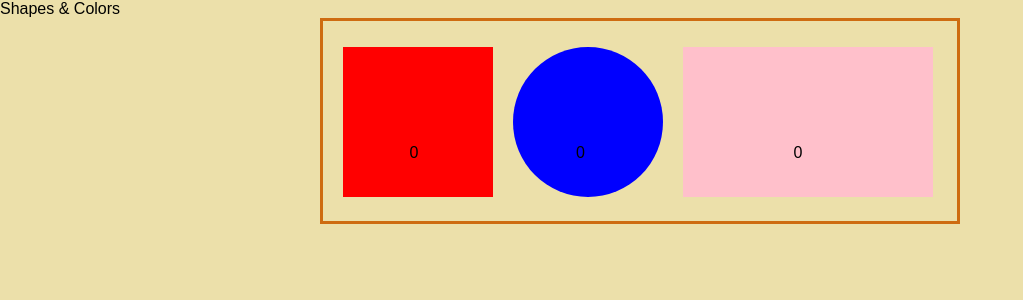
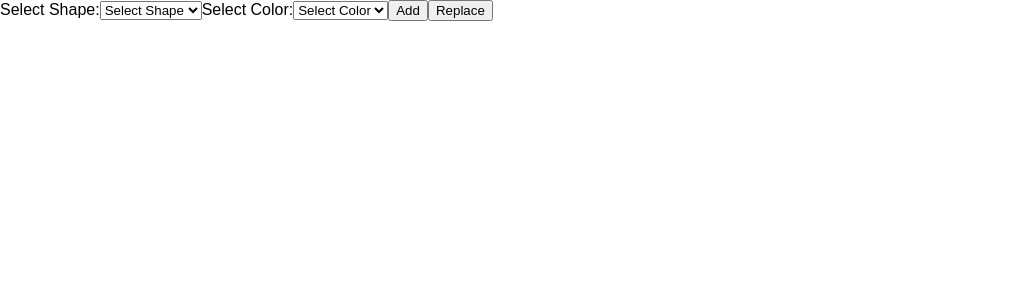
Before and after one commit to marmini/Weather_React, a React (Create React App) app: page / in a window 1280 px wide. Shown: the top 300 px of the page, without its empty margins (0-1023 px from the left). Built offline with nearby package versions, Linux system fonts and the light colour scheme.

Commit message:
First Commit

```diff
--- a/src/App.css
+++ b/src/App.css
@@ -26,10 +26,12 @@
 
 .App-body{
   margin: auto;
-  width: 48%;
+  width: 47%;
   border: 3px solid rgb(206, 108, 17);
   padding: 10px;
-  height: 18%;
+  height: 60%;
+  float: left;
+  margin-top: 5px;
 }
 
 @keyframes App-logo-spin {
--- a/src/App.js
+++ b/src/App.js
@@ -1,21 +1,29 @@
 import React, { Component } from 'react';
-import Shapes from './Shapes';
-import './Shapes.css';
-import './App.css';
+import FirstComp from './FirstComp';
+import SecondComp from './SecondComp';
 
-class App extends Component {
+export default class App extends Component {
+
+  constructor(){
+    super();
+    this.state={
+      list:[],
+    }
+
+  }
+
+  add(arg1){
+
+    this.setState({list : arg1})
+
+  }
+
   render() {
     return (
-      <div className="App">
-      <div  >Shapes & Colors</div>
-      <div className="App-body">
-        <Shapes className='square-css' color='red' shape='square'/>
-        <Shapes className='circle-css' color='blue' shape='circle'/>
-        <Shapes className='rectangle-css' color='pink' shape='rectangle'/>
-        </div>
+      <div>
+      <FirstComp add={(arg1)=>{this.add(arg1)}}/>
+      <SecondComp list={this.state.list}/>
       </div>
-    );
-  }
+    )
 }
-
-export default App;
+}
--- /dev/null
+++ b/src/FirstComp.js
@@ -0,0 +1,83 @@
+import React,{Component} from 'react';
+
+export default class FirstComp extends Component{
+
+    constructor(){
+        super();
+
+        this.state = { shape: '',color:'',selectedShape:'', selectedColor:''};
+        this.list = [];
+        this.onShapeChange=this.onShapeChange.bind(this);
+        this.addItem=this.addItem.bind(this);
+        this.replaceItem=this.replaceItem.bind(this);
+
+    }
+
+
+  onShapeChange(e) {
+    this.setState({
+      selectedShape: e.target.value,
+    })
+  }
+
+  onColorChange(e) {
+    this.setState({
+      selectedColor: e.target.value,
+    })
+  }
+
+  addItem(){
+    this.setState({
+     shape : this.state.selectedShape,
+     color : this.state.selectedColor,
+    })
+
+    this.list.push(this.state)
+    this.props.add(this.list);
+  }
+
+  replaceItem(){
+
+    this.setState({
+      shape : this.state.selectedShape,
+      color : this.state.selectedColor,
+     })
+     this.list.push(this.state)
+     this.list.pop()
+     this.props.add(this.list);
+  }
+
+    render(){
+        return(
+        <div className="form-group">
+
+        <label htmlFor="select1" >Select Shape:</label>
+        <select defaultValue={this.state.shape} onChange={this.onShapeChange} className="form-control">
+          <option value="">Select Shape</option>
+          <option value="square">Square</option>
+          <option value="circle">Circle</option>
+          <option value="rectangle">Rectangle</option>
+        </select>
+
+        <label htmlFor="color1" >Select Color:</label>
+        <select defaultValue={this.state.color} onChange={this.onColorChange.bind(this)} className="form-control">
+          <option value="">Select Color</option>
+          <option value="red">Red</option>
+          <option value="blue">Blue</option>
+          <option value="green">Green</option>
+        </select>
+
+        <button onClick={this.addItem}  >
+           Add
+        </button>
+        <button onClick={this.replaceItem}>
+           Replace
+        </button>
+
+      </div>
+
+         ) }
+
+
+
+}
--- /dev/null
+++ b/src/SecondComp.js
@@ -0,0 +1,37 @@
+import React, {Component} from 'react';
+import Shapes from './Shapes.js';
+import App from './App';
+
+export default class SecondComp extends Component{
+
+
+    constructor(props){
+        super(props)
+        this.state = {
+            list :props.list,
+        }
+        console.log(this.props);
+    }
+
+
+    componentWillReceiveProps(newProps) {
+        this.setState({ list: newProps })
+    }
+
+
+
+    render(){
+        return(
+               <div className="App-body">
+                   {this.state.list.map((list1, i) => (
+                   <Shapes key={i} shape={list1.shape} color={list1.color}/>
+                    ))}
+            </div>
+
+        )
+    }
+
+
+
+
+}
--- a/src/Shapes.js
+++ b/src/Shapes.js
@@ -1,68 +1,60 @@
 import React,{Component} from 'react';
-import './App.css';
 
-
-class Shapes extends Component{
+export default class Shapes extends Component{
 
     constructor(props) {
         super(props);
-        this.state={
-            color: props.color,
-            count :0,
-            ColorHolder : ''
-        }
+        this.state=
+          {  };
 
-        this.onItemClick=this.onItemClick.bind(this)
-        this.onDoubleClick=this.onDoubleClick.bind(this)
+
       }
 
-      onItemClick() {
-        var ColorCode = 'rgb(' + (Math.floor(Math.random() * 256)) + ',' + (Math.floor(Math.random() * 256)) + ',' + (Math.floor(Math.random() * 256)) + ')';
-        this.setState({ color: ColorCode})
-        console.log(this.state.color);
+      static getDerivedStateFromProps(nextProps, prevState) {
+        console.log(nextProps);
+        return {
+          shape: nextProps.shape,
+          color: nextProps.color,
+        };
 
-       }
-       onDoubleClick() {
-        this.setState({count: this.state.count + 1})
-        console.log(this.state)
-       }
+      }
 
-        render(){
+       render(){
 
             return (
-                <section>
-                 <p>
+
+                 <div>
+                    <div>
                     {(() => {
                       switch (this.props.shape) {
                         case "square":  return (
                             <div>
                             <div className='square-css' style={{ backgroundColor: this.state.color}}
-                              onClick={this.onItemClick} onDoubleClick={this.onDoubleClick}></div>
-                             <span style={{position: 'absolute',top:'18%',width:'100px',left:'32%'}}>{this.state.count}</span>
+                              onClick={this.onItemClick} onDoubleClick={()=> this.setState({count: this.state.count + 1})}></div>
+                             <span style={{position: 'absolute',top:'15%',width:'100px',left:'32%'}}>{this.state.count}</span>
                              </div>
                           );
                           case "circle": return (
                             <div>
                             <div className='circle-css' style={{ backgroundColor: this.state.color}}
-                            onClick={e =>this.onItemClick(e)} onDoubleClick={e =>this.onDoubleClick(e)}></div>
-                            <span style={{position: 'absolute',top:'18%',width:'100px',left:'45%'}}>{this.state.count}</span>
+                            onClick={this.onItemClick} onDoubleClick={()=> this.setState({count: this.state.count + 1})}></div>
+                            <span style={{position: 'absolute',top:'15%',width:'100px',left:'45%'}}>{this.state.count}</span>
                             </div>
                           );
                           case "rectangle":return (
                               <div>
                             <div className='rectangle-css' style={{ backgroundColor: this.state.color}}
-                            onClick={e =>this.onItemClick(e)} onDoubleClick={e =>this.onDoubleClick(e)}></div>
-                            <span style={{position: 'absolute',top:'18%',width:'100px',left:'62%'}}>{this.state.count}</span>
+                            onClick={this.onItemClick} onDoubleClick={()=> this.setState({count: this.state.count + 1})}></div>
+                            <span style={{position: 'absolute',top:'15%',width:'100px',left:'62%'}}>{this.state.count}</span>
                             </div>
                           );
                       }
                     })()}
-                  </p>
-                </section>
+                  </div>
+
+
+                 </div>
+
               );
     }
-
-
-
 }
-export default Shapes;
```
Also changed, not shown: package.json (+13 -1 lines).
